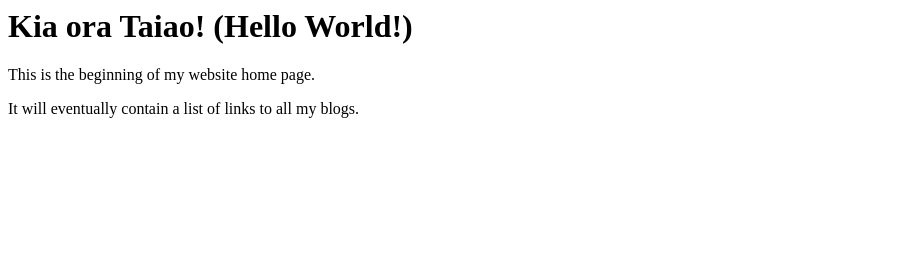
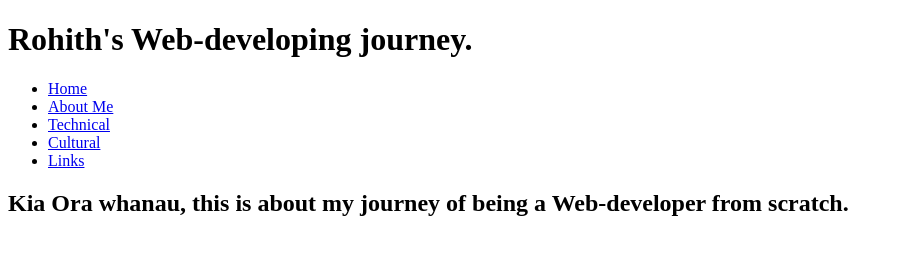
Before and after one commit to Roh1782/Roh1782.github.io, a plain HTML site: page index.html in a window 1280 px wide. Shown: the whole page, without its empty margins (0-903 px from the left). Drawn offline with Linux system fonts and the light colour scheme.

Commit message:
Add html sprint 2

```diff
--- a/index.html
+++ b/index.html
@@ -1,9 +1,33 @@
-<html>
-  <head>
-    <title>My blog</title>
-  <body>
-    <h1>Kia ora Taiao! (Hello World!)</h1>
-    <p> This is the beginning of my website home page.</p>
-    <p> It will eventually contain a list of links to all my blogs. </p>
-  </body>
+<!DOCTYPE html>
+<html lang="en">
+<head>
+  <meta charset="UTF-8">
+  <meta name="viewport" content=""width=device-width, initial-scale=1.0"">
+  <meta http-equiv="X-UA-Compatible" content="ie=edge">
+  <title>Document</title>
+</head>
+<body>
+    <div id="container">
+  		<div id="header">
+          <h1>Rohith's Web-developing journey. </h1>
+    </div>
+    <div id="menu">
+      <ul>
+          <li class="menuitem"><a href="#">Home</a></li>
+            <li class="menuitem"><a href="#">About Me</a></li>
+            <li class="menuitem"><a href="#">Technical</a></li>
+            <li class="menuitem"><a href="#">Cultural</a></li>
+            <li class="menuitem"><a href="#">Links</a></li>
+        </ul>
+    </div>
+
+    <div id="content_main">
+      <h2>Kia Ora whanau, this is about my journey of being a Web-developer from scratch. </h2>
+      <p></p>
+         <p></p>
+
+
+    </div>
+
+</body>
 </html>
```
Also changed, not shown: blog/sprint1-technical.html (+1 -1 lines), styles/main.css (added).
